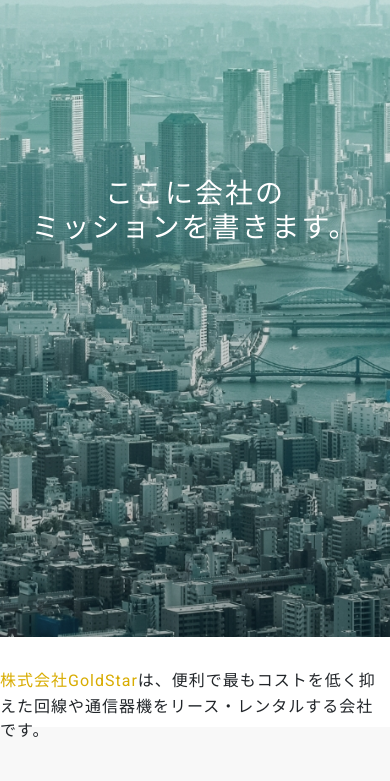
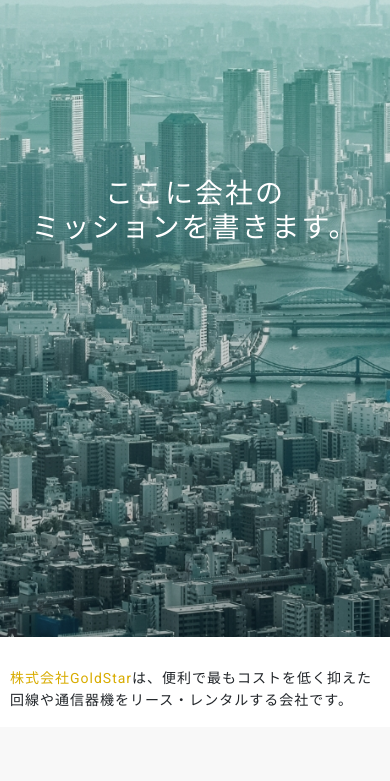
Before and after one commit to t-rao/Goldstar, a website: page dist/index.html in a window 390 px wide. Shown: the part 63-844 px from the top of the page. Drawn offline with nearby package versions, Linux system fonts and the light colour scheme; some packages are replaced by stand-ins of ours.

Commit message:
small corrections

```diff
--- a/scss/_mobile.scss
+++ b/scss/_mobile.scss
@@ -1330,8 +1330,11 @@
 
     p {
       width: 100%;
-      max-width: 720px;
+      // max-width: 300px;
+      padding-left: 10px;
+      padding-right: 10px;
       margin: 0 auto;
+      font-size: 14px;
     }
 
     span {
@@ -1494,7 +1497,7 @@
 
     .section_container {
       width: 100%;
-      max-width: 720px;
+      max-width: 375px;
       margin: 0 auto;
       // padding-left: 0px;
 
```
Also changed, not shown: dist/css/main.css.
